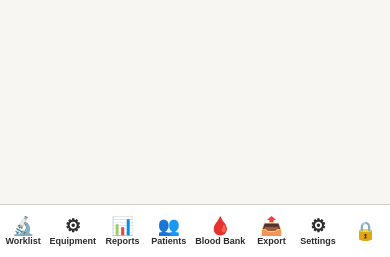
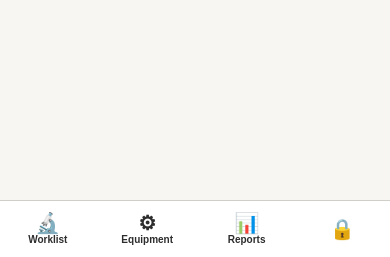
Before and after one commit to Sythenv/Liminal, a Flask app: page /export in a window 390 px wide. Shown: the part 587-844 px from the top of the page. Run offline with Flask 3, Linux system fonts and the light colour scheme; tables that the repository leaves empty hold one stand-in row (values such as "Sample post"); parts of the project's set-up code (start-up, migrations or seed data) failed here and were passed over.

Commit message:
Unified bottom nav bar: icons + labels on all screen sizes
Replace desktop top nav + mobile bottom nav with a single fixed
bottom bar. Icons always visible, consistent layout regardless of
device. Removes media query split — one nav to maintain.

Co-Authored-By: Claude Opus 4.6 (1M context) <noreply@anthropic.com>

```diff
--- a/app/static/css/style.css
+++ b/app/static/css/style.css
@@ -91,92 +91,58 @@ body {
 .app-title { font-weight: 700; font-size: var(--text-base); }
 .header-right { display: flex; align-items: center; gap: 8px; }
 
-/* ===== NAV BAR ===== */
+/* ===== NAV BAR (bottom bar, unified desktop + mobile) ===== */
 .app-nav {
     display: flex;
-    align-items: center;
-    gap: 2px;
-    background: var(--white);
-    padding: 4px 16px;
-    border-bottom: 1px solid var(--border);
-    overflow-x: auto;
-    position: sticky;
-    top: 48px;
-    z-index: 99;
-}
-.nav-link {
-    text-decoration: none;
-    color: var(--black);
-    padding: 8px 12px;
-    border-radius: var(--radius-sm);
-    font-size: 13px;
-    font-weight: 600;
-    white-space: nowrap;
-}
-.nav-link:hover { background: var(--light-gray); }
-.nav-link:active { background: var(--border); }
-.nav-locked { display: none; }
-.nav-locked.unlocked { display: inline; }
-.nav-unlock-btn {
-    margin-left: auto;
-    background: none;
-    border: 1px solid var(--border);
-    border-radius: var(--radius-sm);
-    padding: 8px 12px;
-    font-size: 13px;
-    cursor: pointer;
-    white-space: nowrap;
-    font-weight: 600;
-    color: var(--gray);
-}
-.nav-unlock-btn:hover { background: var(--light-gray); }
-.nav-unlock-btn:active { background: var(--border); }
-.nav-unlock-btn.active { color: var(--black); border-color: var(--black); }
-/* Nav icons: hidden on desktop, shown on mobile */
-.nav-icon { display: none; }
-.nav-label { }
-@media (max-width: 768px) {
-    .app-nav {
     position: fixed;
     bottom: 0;
     left: 0;
     right: 0;
-        top: auto;
     z-index: 100;
     justify-content: space-around;
     padding: 4px 0;
     border-top: 1px solid var(--border);
-        border-bottom: none;
     background: var(--white);
     gap: 0;
 }
 .nav-link {
-        font-size: 9px;
+    text-decoration: none;
+    color: var(--black);
+    font-size: 10px;
+    font-weight: 600;
     padding: 4px 2px;
     text-align: center;
-        min-width: 44px;
-        min-height: 44px;
+    min-width: 48px;
+    min-height: 48px;
     display: flex;
     flex-direction: column;
     align-items: center;
     justify-content: center;
     gap: 2px;
-        border-radius: 0;
-    }
-    .nav-icon { display: block; font-size: 18px; line-height: 1; }
-    .nav-label { font-size: 9px; line-height: 1; }
+    white-space: nowrap;
+}
+.nav-link:hover { background: var(--light-gray); }
+.nav-link:active { background: var(--border); }
+.nav-locked { display: none; }
+.nav-locked.unlocked { display: flex; }
+.nav-icon { display: block; font-size: 20px; line-height: 1; }
+.nav-label { font-size: 10px; line-height: 1; }
 .nav-unlock-btn {
-        margin-left: 0;
-        min-width: 44px;
-        min-height: 44px;
+    background: none;
+    border: none;
+    min-width: 48px;
+    min-height: 48px;
     display: flex;
     align-items: center;
     justify-content: center;
-        border: none;
-        font-size: 18px;
-    }
+    font-size: 20px;
+    cursor: pointer;
+    color: var(--gray);
+}
+.nav-unlock-btn:hover { background: var(--light-gray); }
+.nav-unlock-btn:active { background: var(--border); }
+.nav-unlock-btn.active { color: var(--black); }
 .content { padding-bottom: 64px; }
-}
 
 /* ===== WORKLIST MODE ===== */
 .worklist-header {
@@ -730,7 +696,7 @@ body {
 
 /* RTL support */
 [dir="rtl"] .app-header { flex-direction: row-reverse; }
-[dir="rtl"] .app-nav { flex-direction: row-reverse; }
+[dir="rtl"] .app-nav { flex-direction: row-reverse; justify-content: space-around; }
 [dir="rtl"] .header-right { flex-direction: row-reverse; }
 [dir="rtl"] .wizard-header { flex-direction: row-reverse; }
 [dir="rtl"] .wizard-footer { flex-direction: row-reverse; }
```
Lines whose indentation alone changed are shown as unchanged.
